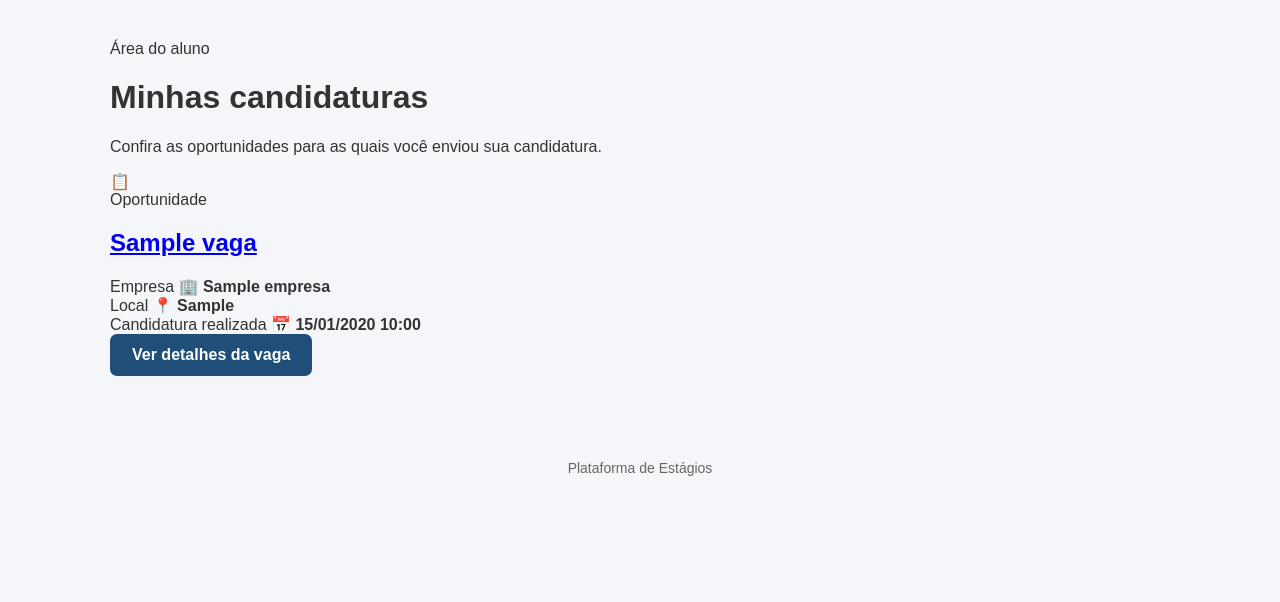
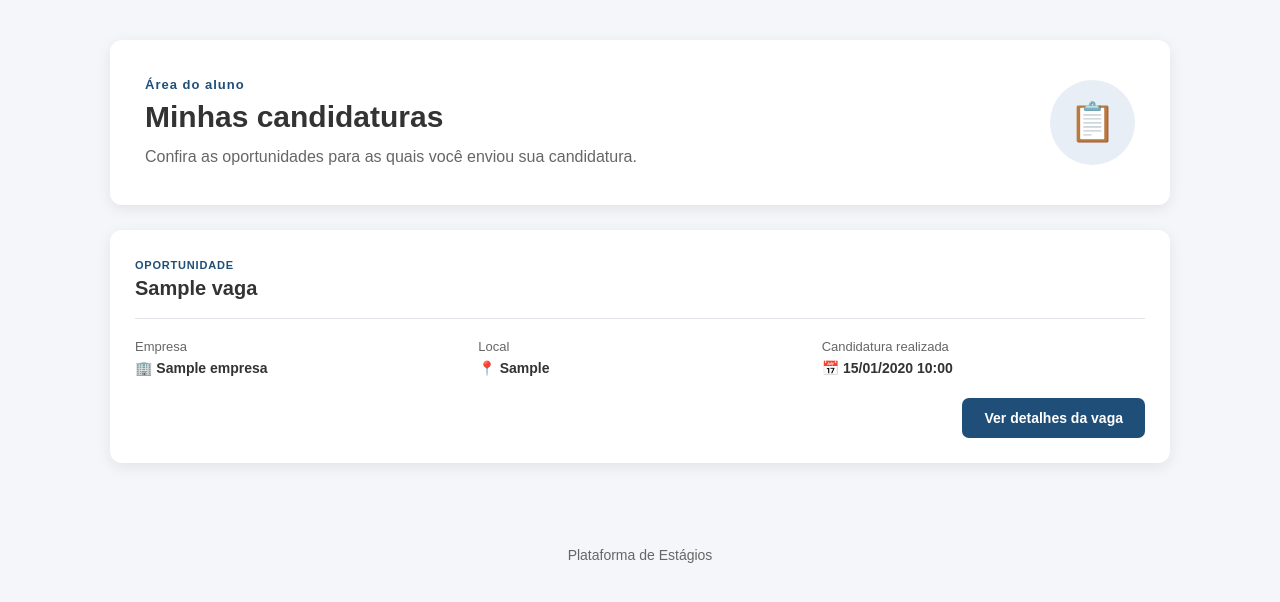
Before and after one commit to Benildomelo/plataforma_estagios, a Django app: page /minhas-candidaturas/ in a window 1280 px wide. Shown: the part 72-674 px from the top of the page. Run offline with Django 5.2, Linux system fonts and the light colour scheme; a user stored in the database is signed in; tables that the repository leaves empty hold one stand-in row (values such as "Sample post").

Commit message:
Finaliza area do aluno

```diff
--- a/vagas/static/css/aluno.css
+++ b/vagas/static/css/aluno.css
@@ -1226,3 +1226,289 @@
     }
 
 }
+
+/* =========================================================
+   MINHAS CANDIDATURAS
+   ========================================================= */
+
+.minhas-candidaturas {
+    width: 100%;
+}
+
+
+/* =========================================================
+   CABEÇALHO
+   ========================================================= */
+
+.minhas-candidaturas-header {
+    background: var(--cor-branco);
+    border-radius: var(--raio-padrao);
+    padding: 35px;
+    margin-bottom: 25px;
+    box-shadow: var(--sombra-padrao);
+
+    display: flex;
+    align-items: center;
+    justify-content: space-between;
+    gap: 30px;
+}
+
+.minhas-candidaturas-label {
+    display: inline-block;
+    margin-bottom: 8px;
+
+    color: var(--cor-primaria);
+    font-size: 13px;
+    font-weight: bold;
+    letter-spacing: 1px;
+}
+
+.minhas-candidaturas-header h1 {
+    margin: 0 0 10px;
+    color: var(--cor-texto);
+    font-size: 30px;
+}
+
+.minhas-candidaturas-header p {
+    margin: 0;
+    max-width: 650px;
+    color: var(--cor-texto-secundario);
+    line-height: 1.6;
+}
+
+.minhas-candidaturas-icone {
+    width: 85px;
+    height: 85px;
+    flex-shrink: 0;
+
+    display: flex;
+    align-items: center;
+    justify-content: center;
+
+    background: #e8eef5;
+    border-radius: 50%;
+
+    font-size: 38px;
+}
+
+
+/* =========================================================
+   LISTA
+   ========================================================= */
+
+.lista-minhas-candidaturas {
+    display: flex;
+    flex-direction: column;
+    gap: 20px;
+}
+
+
+/* =========================================================
+   CARD DA CANDIDATURA
+   ========================================================= */
+
+.minha-candidatura-card {
+    background: var(--cor-branco);
+    border-radius: var(--raio-padrao);
+    padding: 25px;
+
+    box-shadow: var(--sombra-padrao);
+
+    transition: 0.2s;
+}
+
+.minha-candidatura-card:hover {
+    transform: translateY(-2px);
+}
+
+
+/* =========================================================
+   CABEÇALHO DO CARD
+   ========================================================= */
+
+.minha-candidatura-header {
+    padding-bottom: 18px;
+    margin-bottom: 20px;
+
+    border-bottom: 1px solid var(--cor-borda);
+}
+
+.minha-candidatura-label {
+    display: inline-block;
+    margin-bottom: 6px;
+
+    color: var(--cor-primaria);
+    font-size: 11px;
+    font-weight: bold;
+    letter-spacing: 0.8px;
+    text-transform: uppercase;
+}
+
+.minha-candidatura-header h2 {
+    margin: 0;
+    font-size: 20px;
+}
+
+.minha-candidatura-header h2 a {
+    color: var(--cor-texto);
+    text-decoration: none;
+}
+
+.minha-candidatura-header h2 a:hover {
+    color: var(--cor-primaria);
+}
+
+
+/* =========================================================
+   DADOS
+   ========================================================= */
+
+.minha-candidatura-dados {
+    display: grid;
+    grid-template-columns: repeat(3, 1fr);
+    gap: 20px;
+    margin-bottom: 22px;
+}
+
+.minha-candidatura-dado {
+    display: flex;
+    flex-direction: column;
+    gap: 6px;
+}
+
+.minha-candidatura-dado span {
+    color: var(--cor-texto-secundario);
+    font-size: 13px;
+}
+
+.minha-candidatura-dado strong {
+    color: var(--cor-texto);
+    font-size: 14px;
+    word-break: break-word;
+}
+
+
+/* =========================================================
+   AÇÃO
+   ========================================================= */
+
+.minha-candidatura-acao {
+    display: flex;
+    justify-content: flex-end;
+}
+
+.botao-principal {
+    display: inline-block;
+
+    background: var(--cor-primaria);
+    color: var(--cor-branco);
+
+    text-decoration: none;
+
+    padding: 11px 20px;
+    border-radius: 7px;
+
+    font-weight: bold;
+    font-size: 14px;
+
+    transition: 0.2s;
+}
+
+.botao-principal:hover {
+    background: var(--cor-primaria-hover);
+    transform: translateY(-1px);
+}
+
+
+/* =========================================================
+   ESTADO VAZIO
+   ========================================================= */
+
+.minhas-candidaturas-vazio {
+    background: var(--cor-branco);
+    border-radius: var(--raio-padrao);
+
+    padding: 55px 25px;
+
+    text-align: center;
+
+    box-shadow: var(--sombra-padrao);
+}
+
+.minhas-candidaturas-vazio-icone {
+    font-size: 45px;
+    margin-bottom: 15px;
+}
+
+.minhas-candidaturas-vazio h2 {
+    margin: 0 0 10px;
+
+    color: var(--cor-texto);
+    font-size: 22px;
+}
+
+.minhas-candidaturas-vazio p {
+    margin: 0 auto 22px;
+
+    max-width: 500px;
+
+    color: var(--cor-texto-secundario);
+    line-height: 1.5;
+}
+
+
+/* =========================================================
+   RESPONSIVIDADE
+   ========================================================= */
+
+@media (max-width: 900px) {
+
+    .minha-candidatura-dados {
+        grid-template-columns: 1fr;
+        gap: 15px;
+    }
+
+}
+
+
+@media (max-width: 700px) {
+
+    .minhas-candidaturas-header {
+        padding: 25px;
+
+        align-items: flex-start;
+        flex-direction: column;
+    }
+
+    .minhas-candidaturas-header h1 {
+        font-size: 25px;
+    }
+
+    .minhas-candidaturas-icone {
+        width: 65px;
+        height: 65px;
+        font-size: 30px;
+    }
+
+    .minha-candidatura-card {
+        padding: 20px;
+    }
+
+    .minha-candidatura-header h2 {
+        font-size: 18px;
+    }
+
+    .minha-candidatura-acao {
+        justify-content: stretch;
+    }
+
+    .botao-principal {
+        width: 100%;
+        text-align: center;
+    }
+
+    .minhas-candidaturas-vazio {
+        padding: 40px 20px;
+    }
+
+}
```
